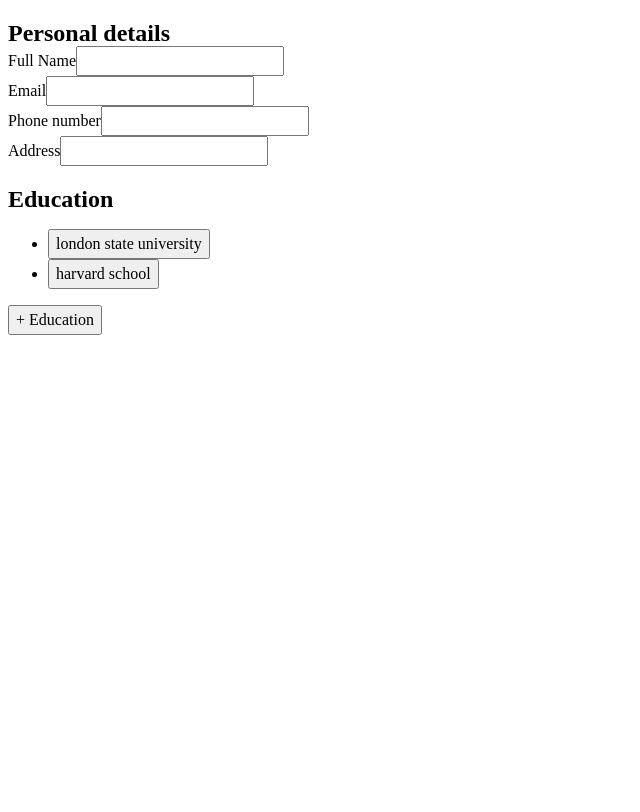
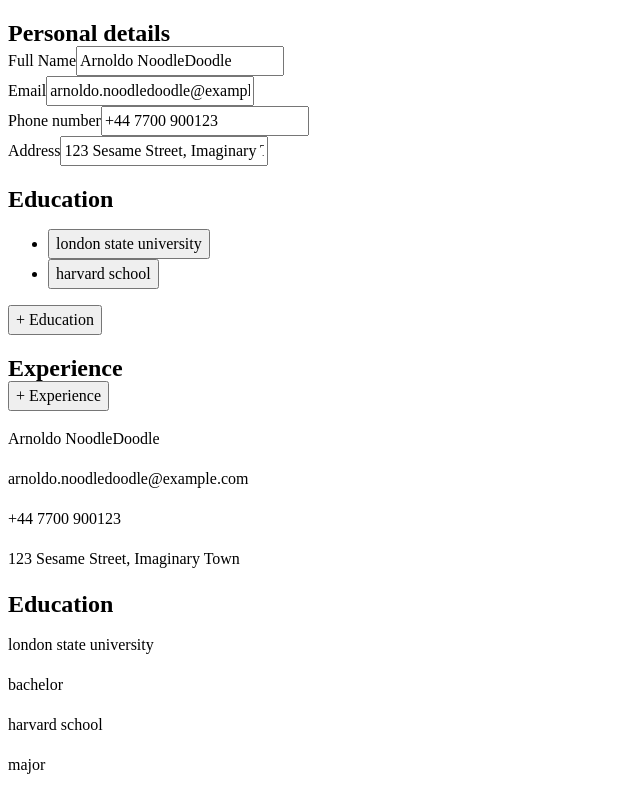
Before and after one commit to ils01/cv-application, a React (Vite) app: page / in a window 1280 px wide. Shown: the top 812 px of the page, without its empty margins (0-640 px from the left). Built offline with nearby package versions, Linux system fonts and the light colour scheme.

Commit message:
visual output, default input values

```diff
--- a/src/App.jsx
+++ b/src/App.jsx
@@ -10,18 +10,24 @@ import { Output } from './components/out/Output';
 import './styles/style.scss';
 
 function App() {
-    const [fullName, setFullName] = useState("");
-    const [email, setEmail] = useState("");
-    const [phoneNumber, setPhoneNumber] = useState("");
-    const [address, setAddress] = useState("");
+    const [fullName, setFullName] = useState("Arnoldo NoodleDoodle");
+    const [email, setEmail] = useState("arnoldo.noodledoodle@example.com");
+    const [phoneNumber, setPhoneNumber] = useState("+44 7700 900123");
+    const [address, setAddress] = useState("123 Sesame Street, Imaginary Town");
 
-    const educationsTemplate = { 'School': 'school', 'Degree': 'degree', 'Start Date': 'startDate', 'End Date': 'endDate', 'Location': 'location' };
+    const educationTemplate = { 'School': 'school', 'Degree': 'degree', 'Start Date': 'startDate', 'End Date': 'endDate', 'Location': 'location' };
     const [educations, setEducations] = useState([{
         id: uuidv4(),
         school: 'london state university',
         degree: 'bachelor'
     },
     { id: uuidv4(), school: 'harvard school', degree: 'major' }]);
+
+    const experienceTemplate = {
+        'Company Name': 'companyName',
+        'Position Title': 'positionTitle', 'StartDate': 'startDate', 'End Date': 'endDate', 'Location': 'location', 'Description': 'description'
+    };
+    const [experiences, setExperiences] = useState([]);
 
     return (
         <div className="App">
@@ -34,17 +40,20 @@ function App() {
                 </CategoryInItem>
             </CategoryIn>
 
-            <CategoryIn items={educations} setItems={setEducations} title={"Education"} template={educationsTemplate} canAddMore={true}>
+            <CategoryIn items={educations} setItems={setEducations} title={"Education"} template={educationTemplate} canAddMore={true}>
+            </CategoryIn>
+            <CategoryIn items={experiences} setItems={setExperiences} title={"Experience"} template={experienceTemplate} canAddMore={true}>
             </CategoryIn>
 
-            <CategoryOut>
-                <CategoryOutItem>
+            <CategoryOut personal={true}>
+                <div>
                     <Output value={fullName}></Output>
                     <Output value={email}></Output>
                     <Output value={phoneNumber}></Output>
                     <Output value={address}></Output>
-                </CategoryOutItem>
+                </div>
             </CategoryOut>
+            <CategoryOut items={educations} title="Education" template={educationTemplate}></CategoryOut>
         </div>
     )
 }
--- a/src/components/in/CategoryIn.jsx
+++ b/src/components/in/CategoryIn.jsx
@@ -1,7 +1,7 @@
 import { v4 as uuidv4 } from 'uuid';
 import { useState, useRef } from "react";
 import { Input } from "./Input";
-function CategoryIn({ items, setItems, title, template, canAddMore = true, personal = false, children }) {
+function CategoryIn({ items, setItems, title, template, personal = false, children }) {
     if (personal) {
         return (
             <div>
@@ -17,7 +17,7 @@ function CategoryIn({ items, setItems, title, template, canAddMore = true, perso
         ul = (
             <ul>
                 {items.map(item => {
-                    return <Item key={item.id} items={items} item={item} setItems={setItems} template={template} selectedId={selectedId} setSelectedId={setSelectedId}></Item>
+                    return <CategoryInItem key={item.id} items={items} item={item} setItems={setItems} template={template} selectedId={selectedId} setSelectedId={setSelectedId}></CategoryInItem>
                 })}
             </ul>
         )
@@ -28,9 +28,8 @@ function CategoryIn({ items, setItems, title, template, canAddMore = true, perso
         <div className="categoryIn">
             <h2>{title}</h2>
             {ul}
-
             {selectedId === -1 && <CategoryFormAdd items={items} setItems={setItems} template={template} setSelectedId={setSelectedId}></CategoryFormAdd>}
-            {canAddMore ? <AddMore title={title} setSelectedId={setSelectedId}></AddMore> : null}
+            <AddMore title={title} setSelectedId={setSelectedId}></AddMore>
         </div>
     )
 }
@@ -66,7 +65,7 @@ function CategoryFormAdd({ items, setItems, template, setSelectedId }) {
     )
 }
 
-function Item({ items, item, setItems, template, selectedId, setSelectedId }) {
+function CategoryInItem({ items, item, setItems, template, selectedId, setSelectedId }) {
     return (
         <li>
             <button onClick={() => setSelectedId(prevId => {
--- a/src/components/out/CategoryOut.jsx
+++ b/src/components/out/CategoryOut.jsx
@@ -1,10 +1,23 @@
-function CategoryOut({ title = "", children }) {
+import { CategoryOutItem } from "./CategoryOutItem";
+
+function CategoryOut({ personal = false, title = "", items, children, template }) {
+    if (personal) {
         return (
             <div>
                 {title !== "" ? <h2>title</h2> : null}
                 {children}
             </div>
         )
+    } else {
+        return (
+            <div>
+                <h2>{title}</h2>
+                {items.length > 0 && items.map(item => {
+                    return <CategoryOutItem key={item.id} item={item} template={template}></CategoryOutItem>
+                })}
+            </div>
+        )
+    }
 }
 
 export { CategoryOut };
--- a/src/components/out/CategoryOutItem.jsx
+++ b/src/components/out/CategoryOutItem.jsx
@@ -1,9 +1,12 @@
-function CategoryOutItem({ title = "", children }) {
+function CategoryOutItem({ item, template }) {
+    if (!item) {
+        return <></>;
+    }
     return (
         <div>
-            {title !== "" ? <h2>title</h2> : null}
-
-            {children}
+            {Object.values(template).map(key => {
+                return <p key={key}>{item[key]}</p>
+            })}
         </div>
     )
 }
```
Lines whose indentation alone changed are shown as unchanged.
